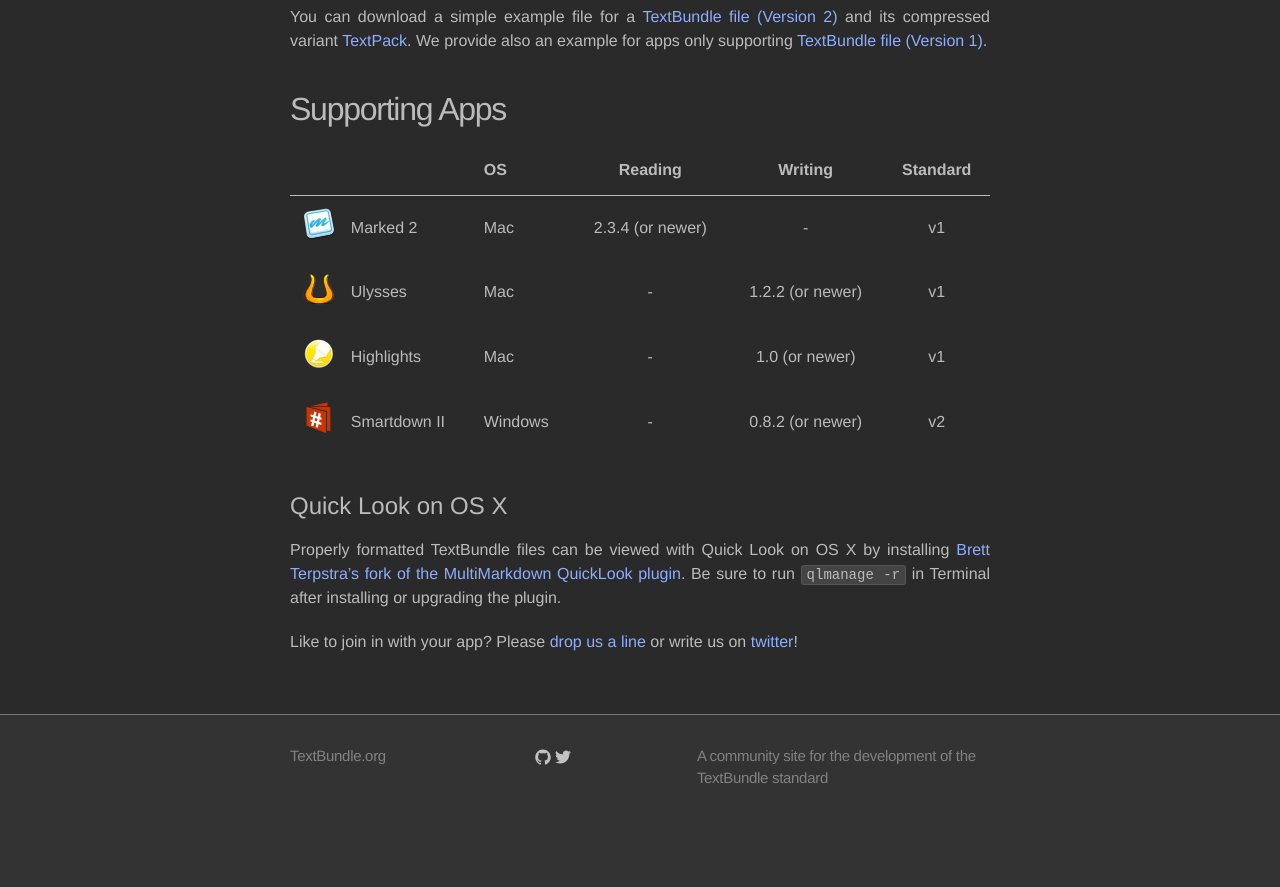
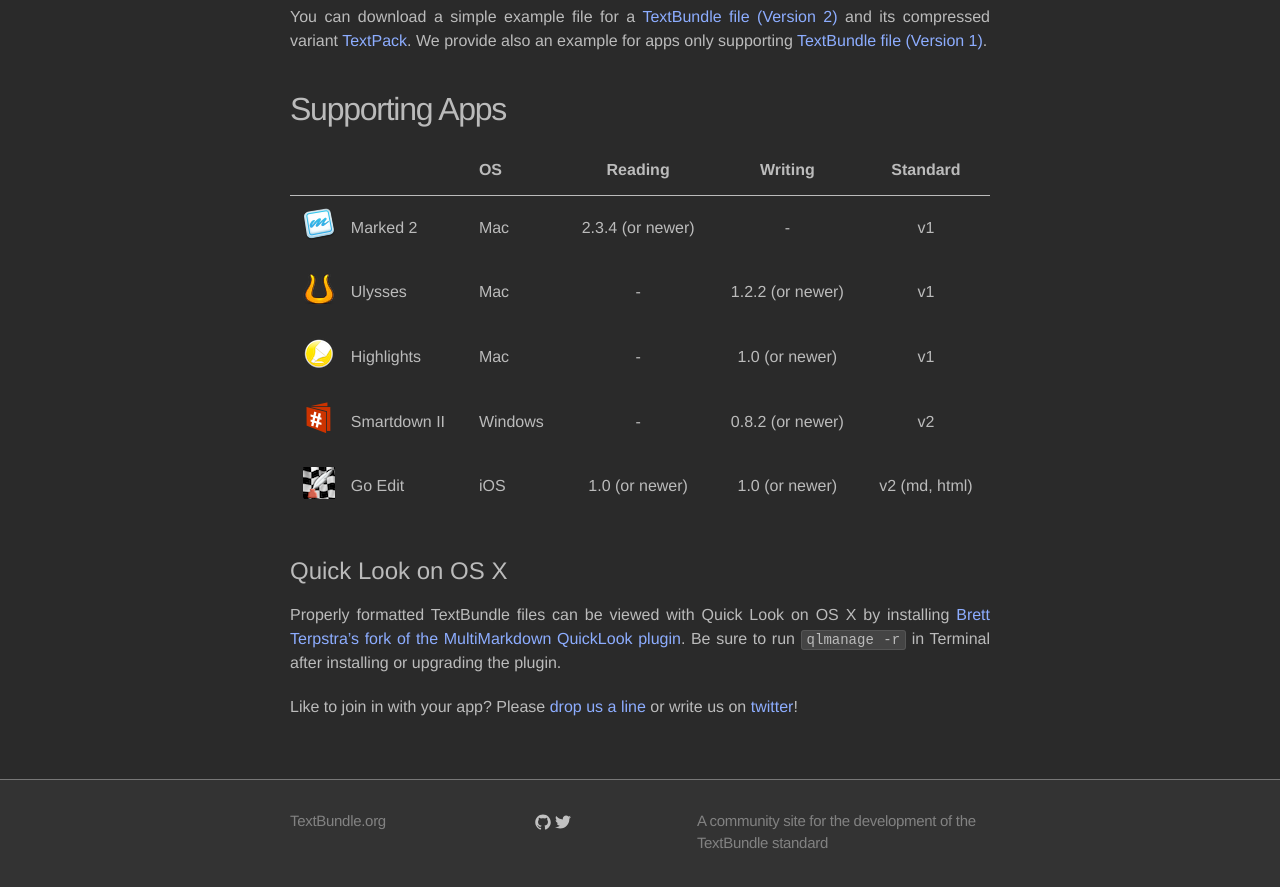
Before and after one commit to textbundle/textbundle.github.io, a Jekyll site: the page built from index.md, in a window 1280 px wide and 900 px high, scrolled down 585 px. Shown: the top 887 px of the window. Built offline with Jekyll 4.4.1, drawn with Linux system fonts in a browser that asks for light colours; before the commit the page ends 1420 px from its top, so only the background shows below that.

Commit message:
Add Go Edit

```diff
--- a/index.md
+++ b/index.md
@@ -56,6 +56,14 @@
         <td class="appwriting">0.8.2 (or newer)</td>
 		<td class="appstandard">v2</td>
     </tr>
+    <tr class="app">
+        <td class="appicon"><a href='http://basilsalad.com/ios/go-edit/'><img src='images/apps/goedit.png' /></a></td>
+        <td class="appname"><a href='http://basilsalad.com/ios/go-edit/'>Go Edit</a></td>
+        <td class="appos">iOS</td>
+        <td class="appreading">1.0 (or newer)</td>
+        <td class="appwriting">1.0 (or newer)</td>
+		<td class="appstandard">v2 (md, html)</td>
+    </tr>
 </table>
 
 
```
Also changed, not shown: images/apps/goedit.png (added), images/apps/goedit@2x.png (added).
